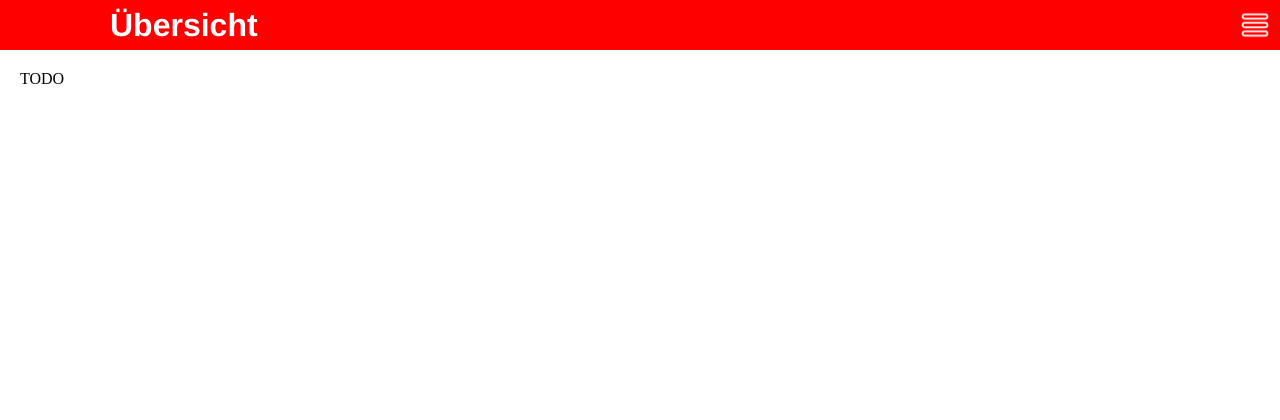
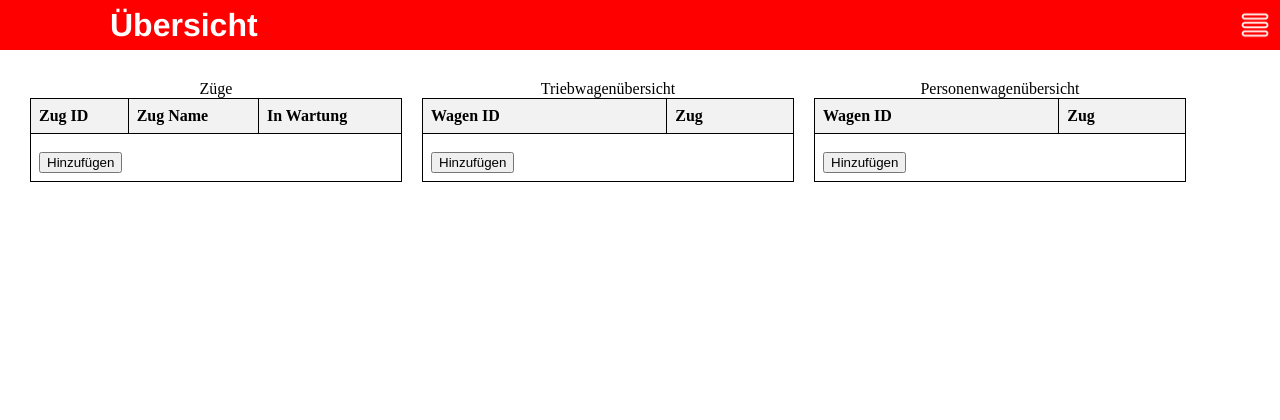
Before and after one commit to sarahmayrhofer/train_app, a Flask app: page / in a window 1280 px wide. Shown: the top 420 px of the page. Run offline with Flask 3, Linux system fonts and the light colour scheme.

Commit message:
train overview page, base html for navigation, page placeholders

```diff
--- a/fleet/app/routes.py
+++ b/fleet/app/routes.py
@@ -3,12 +3,16 @@ from flask import render_template
 
 main = Blueprint('main', __name__)
 
+@main.before_request
+def before_request():
+    print("Before Request")
 
 # Index Page
 @main.route('/')
+@main.route('/index')
 def index():
     user = {'username': 'Tobias Schwap'}
-    return render_template('index.html', page_name='Übersicht', user=user)
+    return render_template('overview.html', page_name='Übersicht', user=user)
 
 
 # Trains Overview
--- a/fleet/templates/index.html
+++ b/fleet/templates/base.html
@@ -41,7 +41,16 @@
 
 
 <div style="padding: 20px;">
-    TODO
+    {% with messages = get_flashed_messages() %}
+    {% if messages %}
+    <ul>
+        {% for message in messages %}
+        <li>{{ message }}</li>
+        {% endfor %}
+    </ul>
+    {% endif %}
+    {% endwith %}
+    {% block content %}{% endblock %}
 </div>
 
 <div style="position: fixed; bottom: 0; right: 0; background-color: white; padding: 5px;">
--- /dev/null
+++ b/fleet/templates/overview.html
@@ -0,0 +1,88 @@
+{% extends "base.html" %}
+
+{% block content %}
+
+    <style>
+        .table-container {
+            display: flex;
+        }
+        table {
+            border-collapse: collapse;
+            width: 30%;
+            margin: 10px;
+        }
+        th, td {
+            border: 1px solid black;
+            padding: 8px;
+            text-align: left;
+        }
+        th {
+            background-color: #f2f2f2;
+        }
+        button {
+            margin-top: 10px;
+        }
+    </style>
+</head>
+<body>
+<div class="table-container">
+    <table>
+        <caption>Züge</caption>
+        <tr>
+            <th>Zug ID</th>
+            <th>Zug Name</th>
+            <th>In Wartung</th>
+        </tr>
+        <!-- Iterate through your list of trains and create rows -->
+        {% for train in trains %}
+        <tr onclick="window.location='/train/{{ train.id }}';">
+            <td>{{ train.id }}</td>
+            <td>{{ train.departure }}</td>
+            <td>{{ train.destination }}</td>
+        </tr>
+        {% endfor %}
+        <tr>
+            <td colspan="3"><button>Hinzufügen</button></td>
+        </tr>
+    </table>
+
+    <table>
+        <caption>Triebwagenübersicht</caption>
+        <tr>
+            <th>Wagen ID</th>
+            <th>Zug</th>
+        </tr>
+        <!-- Iterate through your list of trains and create rows -->
+        {% for train in trains %}
+        <tr onclick="window.location='/train/{{ train.id }}';">
+            <td>{{ train.id }}</td>
+            <td>{{ train.departure }}</td>
+            <td>{{ train.destination }}</td>
+        </tr>
+        {% endfor %}
+        <tr>
+            <td colspan="3"><button>Hinzufügen</button></td>
+        </tr>
+    </table>
+
+    <table>
+        <caption>Personenwagenübersicht</caption>
+        <tr>
+            <th>Wagen ID</th>
+            <th>Zug</th>
+        </tr>
+        <!-- Iterate through your list of trains and create rows -->
+        {% for train in trains %}
+        <tr onclick="window.location='/train/{{ train.id }}';">
+            <td>{{ train.id }}</td>
+            <td>{{ train.departure }}</td>
+            <td>{{ train.destination }}</td>
+        </tr>
+        {% endfor %}
+        <tr>
+            <td colspan="3"><button>Hinzufügen</button></td>
+        </tr>
+    </table>
+</div>
+
+{% endblock %}
--- /dev/null
+++ b/fleet/templates/train_details.html
@@ -0,0 +1,6 @@
+{% extends "base.html" %}
+
+{% block content %}
+Train details
+
+{% endblock %}
--- /dev/null
+++ b/fleet/templates/user_management.html
@@ -0,0 +1,6 @@
+{% extends "base.html" %}
+
+{% block content %}
+User Management
+
+{% endblock %}
```
Also changed, not shown: fleet/templates/maintenances.html (added, +8 -0 lines).
